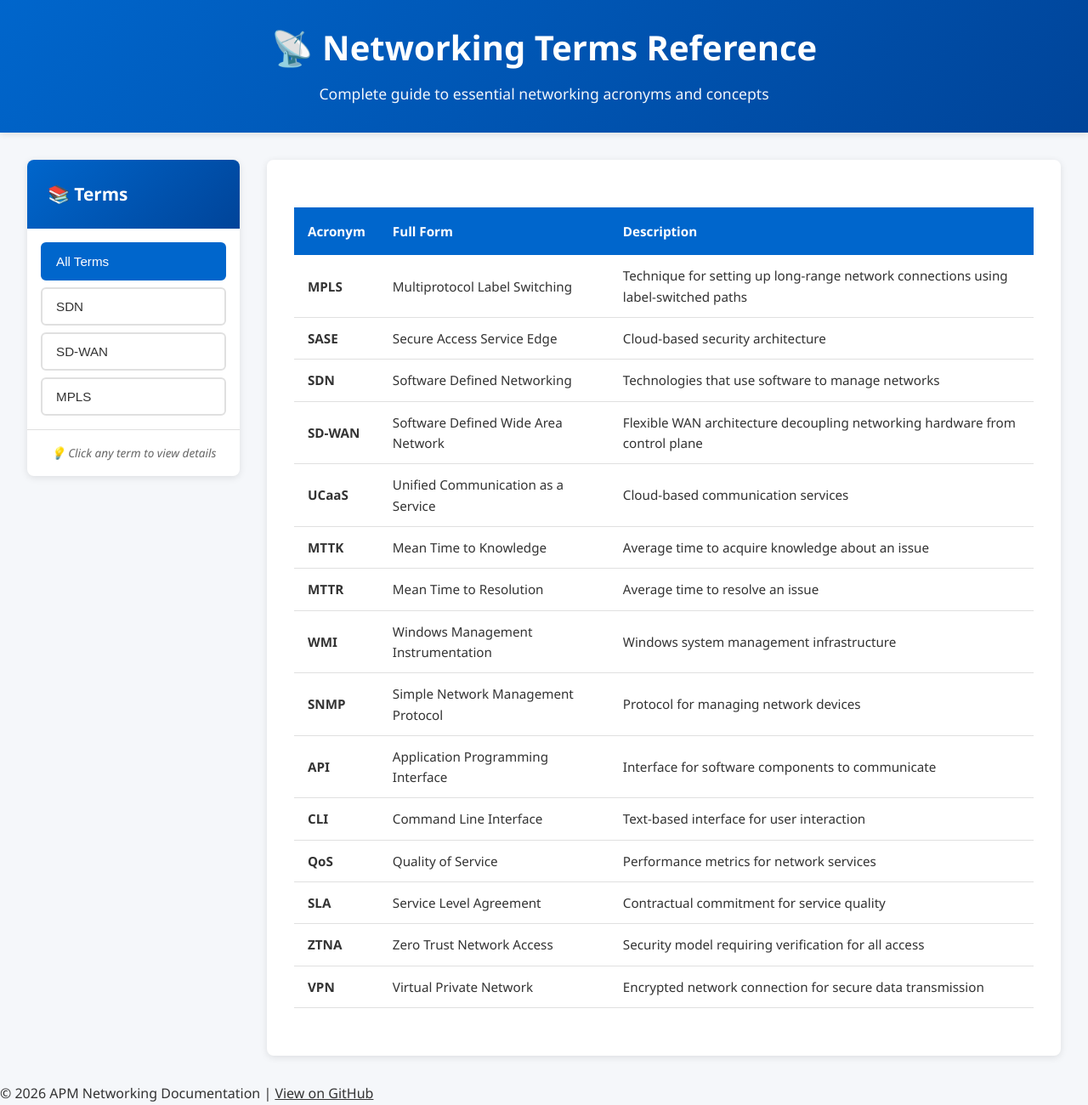
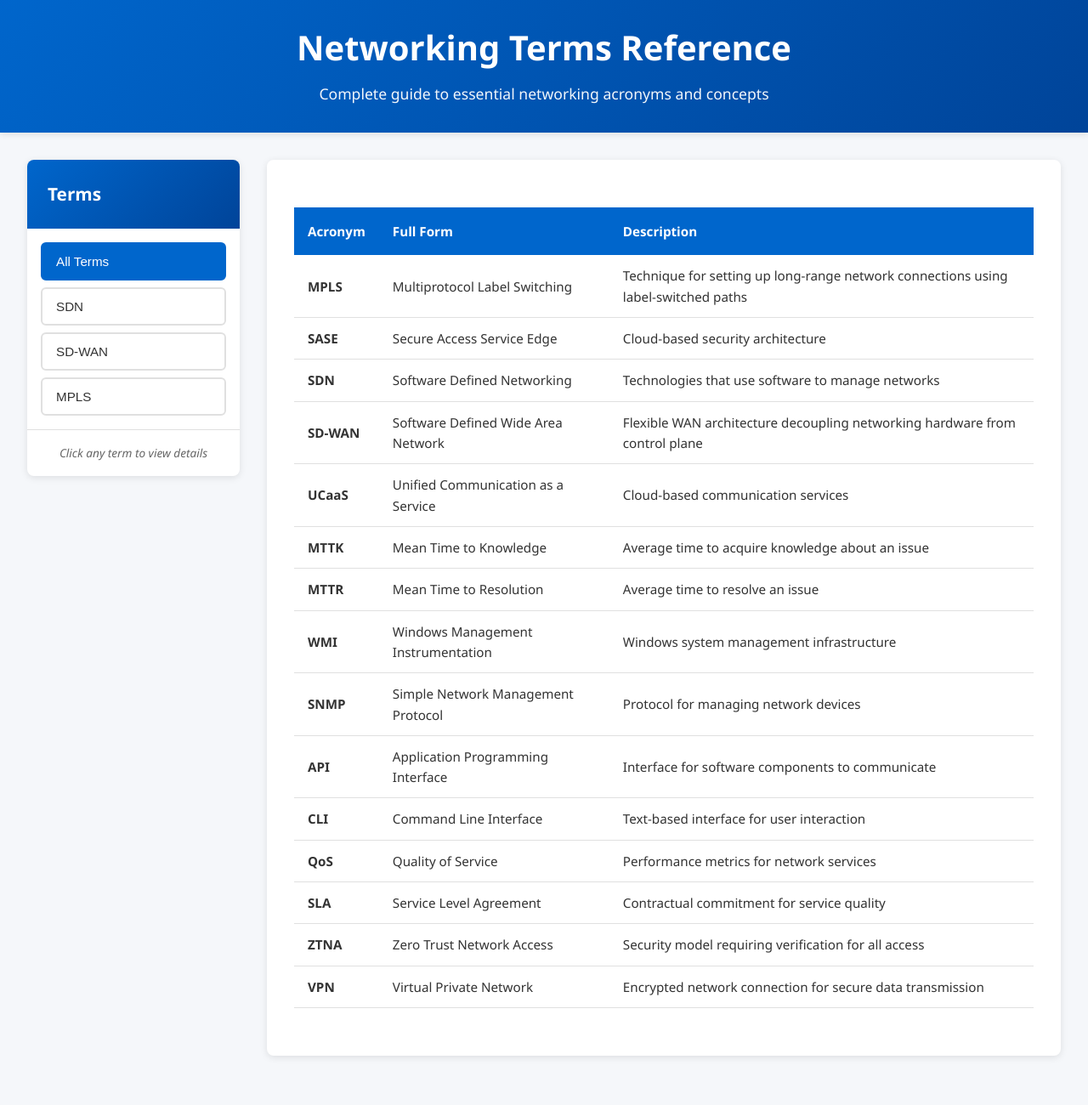
Before and after one commit to pranav5127/npm-apm, a plain HTML site: page webpage/index.html in a window 1280 px wide. Shown: the part 8-1308 px from the top of the page at 85% size. After the commit the page ends 1282 px from the top, so only its background shows below. Drawn offline with Linux system fonts and the light colour scheme.

Commit message:
Remove footer and all emojis from HTML

```diff
--- a/webpage/index.html
+++ b/webpage/index.html
@@ -10,7 +10,7 @@
     <div class="container">
         <!-- Header -->
         <header>
-            <h1>📡 Networking Terms Reference</h1>
+            <h1>Networking Terms Reference</h1>
             <p class="subtitle">Complete guide to essential networking acronyms and concepts</p>
         </header>
 
@@ -19,7 +19,7 @@
             <!-- Sidebar Navigation -->
             <aside class="sidebar">
                 <div class="sidebar-header">
-                    <h2>📚 Terms</h2>
+                    <h2>Terms</h2>
                 </div>
                 <div class="term-list">
                     <button class="term-btn active" data-term="terms">All Terms</button>
@@ -28,7 +28,7 @@
                     <button class="term-btn" data-term="mpls">MPLS</button>
                 </div>
                 <div class="sidebar-footer">
-                    <p class="hint">💡 Click any term to view details</p>
+                    <p class="hint">Click any term to view details</p>
                 </div>
             </aside>
 
@@ -39,11 +39,6 @@
                 </div>
             </section>
         </main>
-
-        <!-- Footer -->
-        <footer>
-            <p>&copy; 2026 APM Networking Documentation | <a href="https://github.com/pranav5127/npm-apm" style="color: inherit; text-decoration: underline;">View on GitHub</a></p>
-        </footer>
     </div>
 
     <!-- Scripts -->
```
